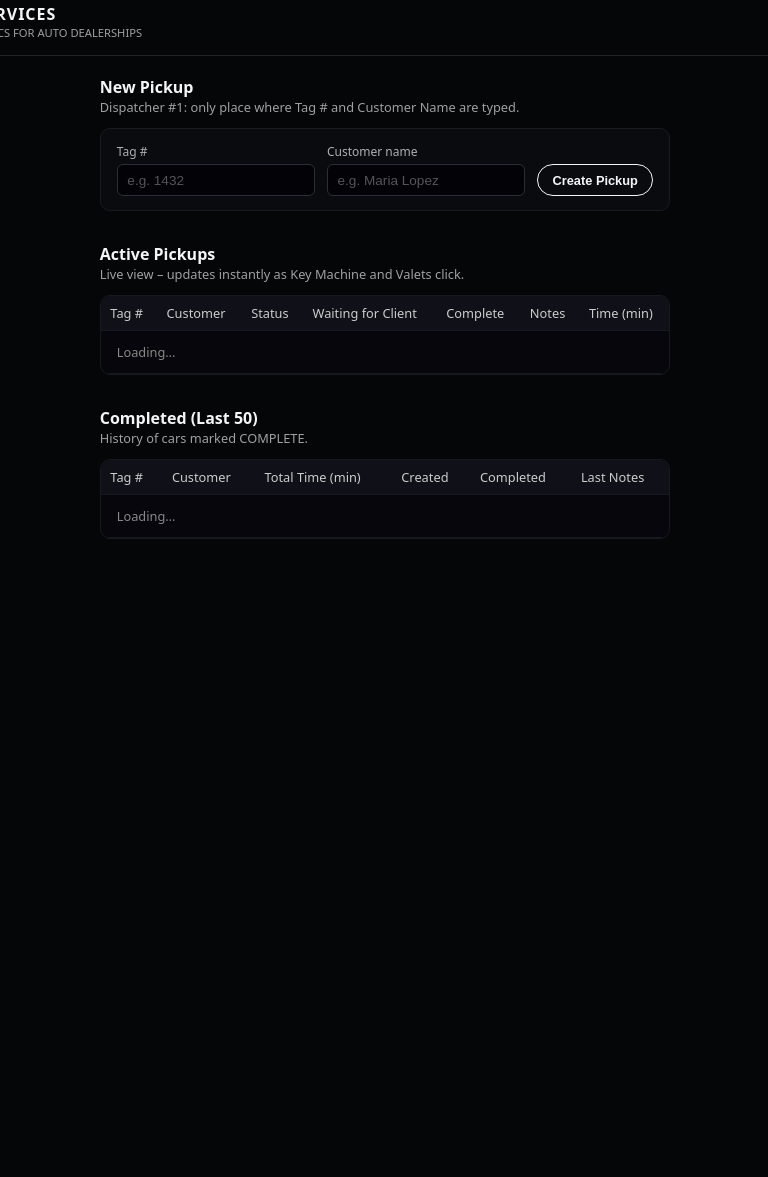
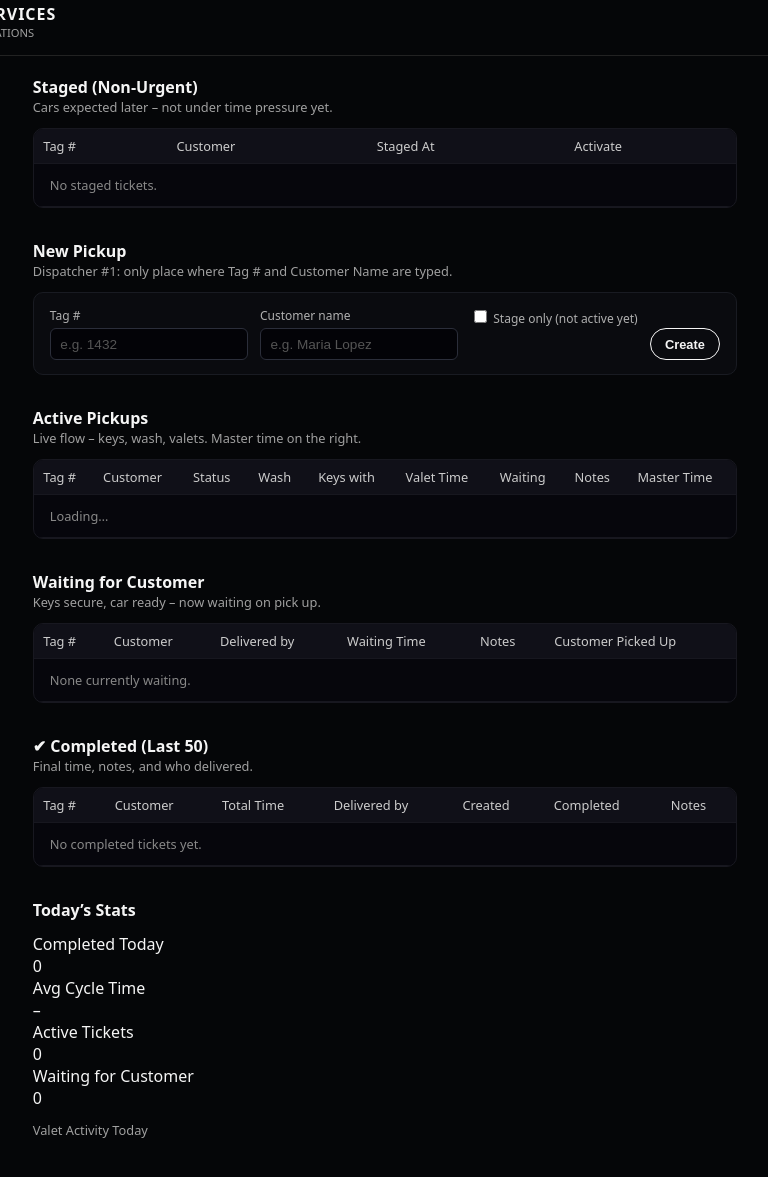
Before and after one commit to imnotsurereally/valet-ops-live, a plain HTML site: page dispatcher.html in a window 1280 px wide. Shown: the part 13-1190 px from the top of the page, without its empty margins (255-1023 px from the left). Before the commit the page ends 800 px from the top, so only its background shows below. Drawn offline with nearby package versions, Linux system fonts and the light colour scheme.

Commit message:
Update dispatcher.html

```diff
--- a/dispatcher.html
+++ b/dispatcher.html
@@ -2,7 +2,7 @@
 <html lang="en">
   <head>
     <meta charset="utf-8" />
-    <title>Optima Dealer Services – Dispatcher</title>
+    <title>Valet Ops Live – Dispatcher</title>
     <meta name="viewport" content="width=device-width, initial-scale=1" />
 
     <link rel="stylesheet" href="style.css" />
@@ -13,18 +13,53 @@
     <script type="module" src="app.js"></script>
   </head>
   <body class="role-dispatcher">
+    <audio id="alert-sound" src="sounds/alert.mp3" preload="auto"></audio>
+
     <div class="app-shell">
       <header class="app-header">
         <img src="assets/optima-logo.jpg" alt="Optima Dealer Services" class="logo" />
         <div class="titles">
           <div class="brand">Optima Dealer Services</div>
-          <div class="subtitle">Staff Management &amp; Logistics for Auto Dealerships</div>
+          <div class="subtitle">Dispatcher – Live Valet Operations</div>
         </div>
         <div class="role-pill">Dispatcher</div>
       </header>
 
-      <main class="app-main">
-        <!-- New Pickup -->
+      <main class="app-main layout-grid">
+        <!-- Left column: staged / non-urgent -->
+        <div class="layout-left dispatcher-only">
+          <!-- Staged -->
+          <section class="section section-staged">
+            <div class="section-header">
+              <div>
+                <div class="section-title">Staged (Non-Urgent)</div>
+                <div class="section-subtitle">
+                  Cars expected later – not under time pressure yet.
+                </div>
+              </div>
+            </div>
+
+            <div class="table-wrapper small">
+              <table>
+                <thead>
+                  <tr>
+                    <th>Tag #</th>
+                    <th>Customer</th>
+                    <th>Staged At</th>
+                    <th>Activate</th>
+                  </tr>
+                </thead>
+                <tbody id="staged-tbody">
+                  <tr><td colspan="4" class="empty">No staged tickets.</td></tr>
+                </tbody>
+              </table>
+            </div>
+          </section>
+        </div>
+
+        <!-- Center column: form + active + waiting + completed -->
+        <div class="layout-center">
+          <!-- New pickup form -->
           <section class="section dispatcher-only">
             <div class="section-header">
               <div>
@@ -56,8 +91,14 @@
                   required
                 />
               </div>
+              <div class="input-group checkbox-group">
+                <label class="checkbox-label">
+                  <input type="checkbox" id="stage-only" />
+                  Stage only (not active yet)
+                </label>
+              </div>
               <div class="input-group" style="align-self: flex-end">
-              <button type="submit" class="btn btn-primary">Create Pickup</button>
+                <button type="submit" class="btn btn-primary">Create</button>
               </div>
             </form>
           </section>
@@ -68,7 +109,7 @@
               <div>
                 <div class="section-title">Active Pickups</div>
                 <div class="section-subtitle">
-                Live view – updates instantly as Key Machine and Valets click.
+                  Live flow – keys, wash, valets. Master time on the right.
                 </div>
               </div>
             </div>
@@ -80,29 +121,28 @@
                     <th>Tag #</th>
                     <th>Customer</th>
                     <th>Status</th>
-                  <th class="keymachine-only">Keys in Machine</th>
-                  <th class="keymachine-only">Wash</th>
-                  <th class="keymachine-only">Keys With</th>
-                  <th class="dispatcher-only">Waiting for Client</th>
-                  <th class="dispatcher-only">Complete</th>
+                    <th>Wash</th>
+                    <th>Keys with</th>
+                    <th>Valet Time</th>
+                    <th class="dispatcher-only">Waiting</th>
                     <th>Notes</th>
-                  <th>Time (min)</th>
+                    <th>Master Time</th>
                   </tr>
                 </thead>
                 <tbody id="active-tbody">
-                <tr><td colspan="10" class="empty">Loading…</td></tr>
+                  <tr><td colspan="9" class="empty">Loading…</td></tr>
                 </tbody>
               </table>
             </div>
           </section>
 
-        <!-- Completed -->
+          <!-- Waiting for customer -->
           <section class="section dispatcher-only">
             <div class="section-header">
               <div>
-              <div class="section-title">Completed (Last 50)</div>
+                <div class="section-title">Waiting for Customer</div>
                 <div class="section-subtitle">
-                History of cars marked COMPLETE.
+                  Keys secure, car ready – now waiting on pick up.
                 </div>
               </div>
             </div>
@@ -113,18 +153,89 @@
                   <tr>
                     <th>Tag #</th>
                     <th>Customer</th>
-                  <th>Total Time (min)</th>
-                  <th>Created</th>
-                  <th>Completed</th>
-                  <th>Last Notes</th>
+                    <th>Delivered by</th>
+                    <th>Waiting Time</th>
+                    <th>Notes</th>
+                    <th>Customer Picked Up</th>
                   </tr>
                 </thead>
-              <tbody id="completed-tbody">
-                <tr><td colspan="6" class="empty">Loading…</td></tr>
+                <tbody id="waiting-tbody">
+                  <tr><td colspan="6" class="empty">None currently waiting.</td></tr>
                 </tbody>
               </table>
             </div>
           </section>
+
+          <!-- Completed -->
+          <section class="section section-completed dispatcher-only">
+            <div class="section-header">
+              <div>
+                <div class="section-title">
+                  <span class="check-icon">✔</span> Completed (Last 50)
+                </div>
+                <div class="section-subtitle">
+                  Final time, notes, and who delivered.
+                </div>
+              </div>
+            </div>
+
+            <div class="table-wrapper">
+              <table>
+                <thead>
+                  <tr>
+                    <th>Tag #</th>
+                    <th>Customer</th>
+                    <th>Total Time</th>
+                    <th>Delivered by</th>
+                    <th>Created</th>
+                    <th>Completed</th>
+                    <th>Notes</th>
+                  </tr>
+                </thead>
+                <tbody id="completed-tbody">
+                  <tr><td colspan="7" class="empty">No completed tickets yet.</td></tr>
+                </tbody>
+              </table>
+            </div>
+          </section>
+        </div>
+
+        <!-- Right column: metrics -->
+        <aside class="layout-right dispatcher-only">
+          <section class="section section-metrics">
+            <div class="section-header">
+              <div>
+                <div class="section-title">Today’s Stats</div>
+              </div>
+            </div>
+
+            <div class="metrics-grid">
+              <div class="metric-card">
+                <div class="metric-label">Completed Today</div>
+                <div class="metric-value" id="metrics-completed-today">0</div>
+              </div>
+              <div class="metric-card">
+                <div class="metric-label">Avg Cycle Time</div>
+                <div class="metric-value" id="metrics-avg-cycle">–</div>
+              </div>
+              <div class="metric-card">
+                <div class="metric-label">Active Tickets</div>
+                <div class="metric-value" id="metrics-active-count">0</div>
+              </div>
+              <div class="metric-card">
+                <div class="metric-label">Waiting for Customer</div>
+                <div class="metric-value" id="metrics-waiting-count">0</div>
+              </div>
+            </div>
+
+            <div class="section-subtitle" style="margin-top: 0.75rem;">
+              Valet Activity Today
+            </div>
+            <ul class="valet-list" id="metrics-valets">
+              <!-- Filled dynamically -->
+            </ul>
+          </section>
+        </aside>
       </main>
     </div>
   </body>
```
Lines whose indentation alone changed are shown as unchanged.
